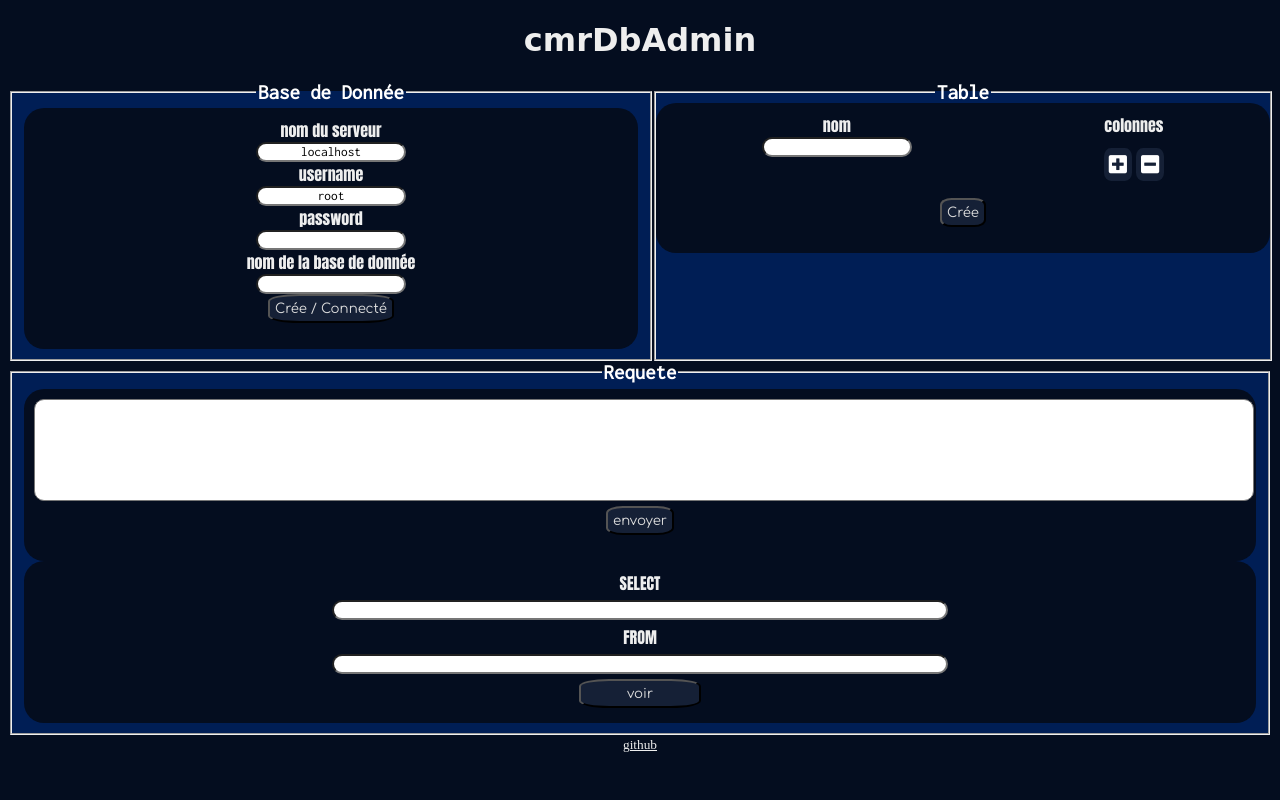
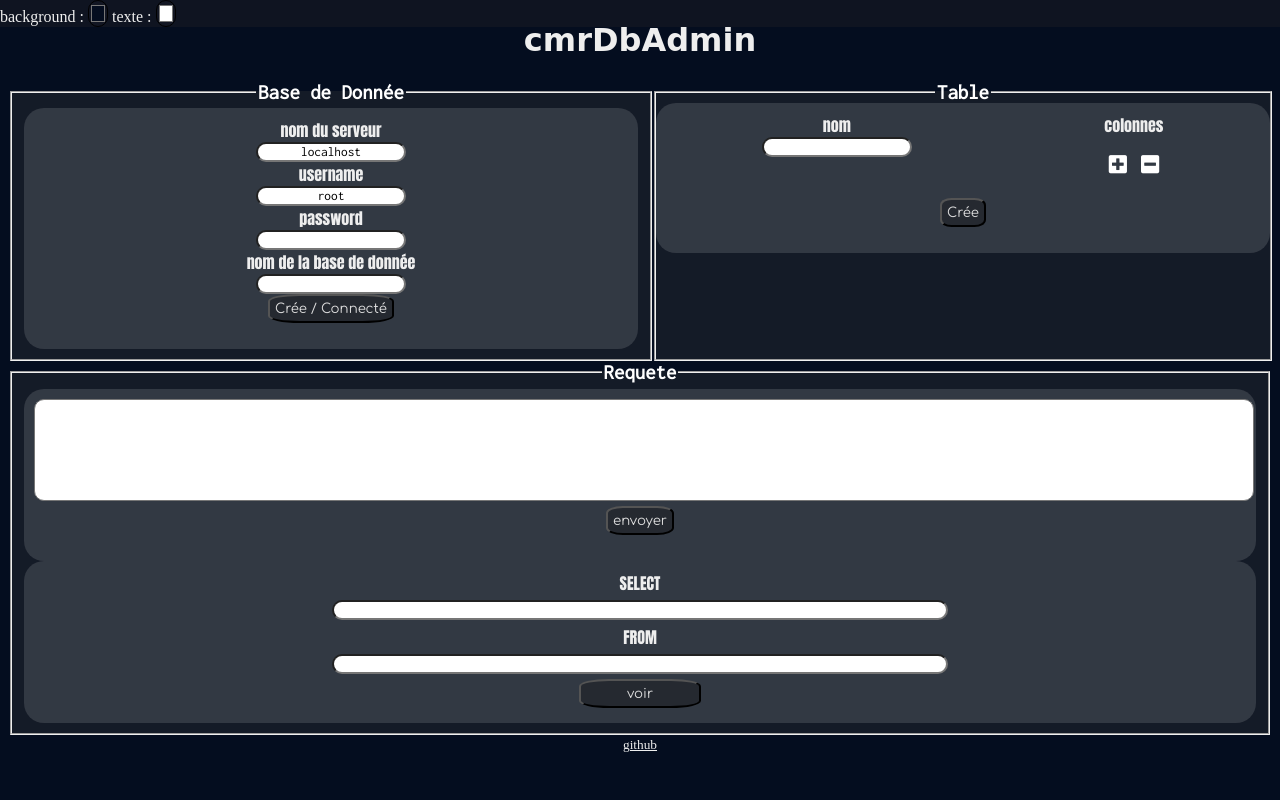
Before and after one commit to cmrweb/cmrDbAdmin, a PHP site: page / in a window 1280 px wide. Run offline with PHP 8.4, Linux system fonts and the light colour scheme; some web fonts are replaced.

Commit message:
add customization

```diff
--- a/index.php
+++ b/index.php
@@ -12,8 +12,16 @@
 </head>
 
 <body>
+<header>
+<div>
+<p>background :</p>
+<input type="color" value="#040d1f" id="bgclr">
+<p>texte :</p>
+<input type="color" value="#ffffff" id="txtclr">
+</div>
+    <h1>cmrDbAdmin</h1>
+</header>
 
-    <h1>cmrDbAdmin</h1>
     <section id="db">
         <fieldset>
             <legend>Base de Donnée</legend>
--- a/script.js
+++ b/script.js
@@ -36,3 +36,13 @@ function set_item(item) {
 	// hide proposition list
 	$('#name_list_id').hide();
 }
+
+$(document).on('change',function(){
+	$('body').css({
+		'background' : $('#bgclr').val(),
+		'color' : $('#txtclr').val()
+	});
+	$('legend,input[type=submit],li').css({
+		'color' : $('#txtclr').val()
+	});
+});
--- a/style.css
+++ b/style.css
@@ -1,7 +1,20 @@
 @import url('https://fonts.googleapis.com/css?family=Anton|Comfortaa|Coiny|Inconsolata');
+
 body{
     background: #040d1f;color:#eee;
     text-align: center;
+}
+header div{
+    text-align: left;
+    position: absolute;
+    top:0;right: 0;left: 0;
+    background: #2223255e;
+}
+header div p,header div input{
+    display: inline;
+}
+header div input{
+    padding: 0;background-color:#4444440e;width: 20px;
 }
 h1{
     font-family: 'Coiny', cursive;
@@ -17,14 +30,14 @@ a,a:visited{
     width: 100%;
 }
 fieldset{
-    background: #01215ce5;
+    background: #37383a52;
 }
 legend{
     color:#fff;font-size: 1.3em;font-weight: bold;
     font-family: 'Inconsolata', monospace;
 }
 form{
-    background: #040d1f;border-radius: 20px;padding: 10px;
+    background: #fffcfc21;border-radius: 20px;padding: 10px;
 }
 label{
     font-family: 'Anton', sans-serif;
@@ -53,7 +66,7 @@ fieldset:nth-child(2) {
     padding: 0;
 }
 [type=submit]{
-    background: #152036;color:#ddd;padding: 5px;margin: 5px auto;
+    background: #1f2227a8;color:#ddd;padding: 5px;margin: 5px auto;
     border-radius: 25%;font-family: 'Comfortaa', cursive;
 }
 .field input {
@@ -66,7 +79,6 @@ fieldset:nth-child(2) {
 span {
     cursor: pointer;
     font: 1.3em bold;
-    background: #152036;
     color: #fff;
     border-radius: 25%;
     padding: 5px;
@@ -89,17 +101,17 @@ li {
     cursor: pointer;
     transition: .5s ease;
     padding: 5px 0;
-    background: #071531;
+    background: #87878869;
     color: #eee;
 }
 .liste li:nth-child(odd){
-    background: #152442;
+    background: #383b415e;
 }
 .liste li:nth-child(odd):hover{
-    background: #181b20;
+    background: #181b206b;
 }
 li:hover {
-    background: #181b20;
+    background: #181b206b;
     color: #fff;
 }
 #selform input{
```
